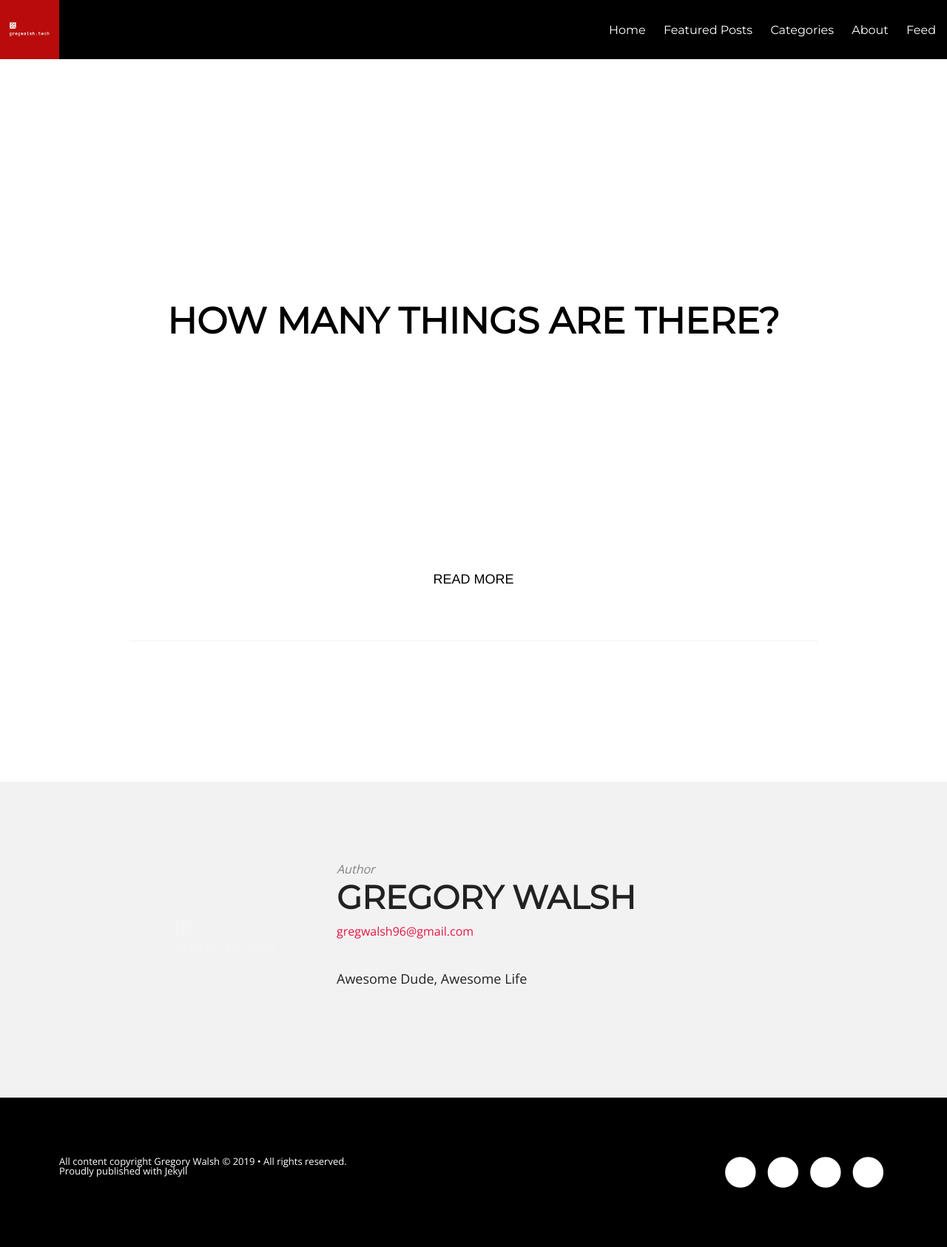
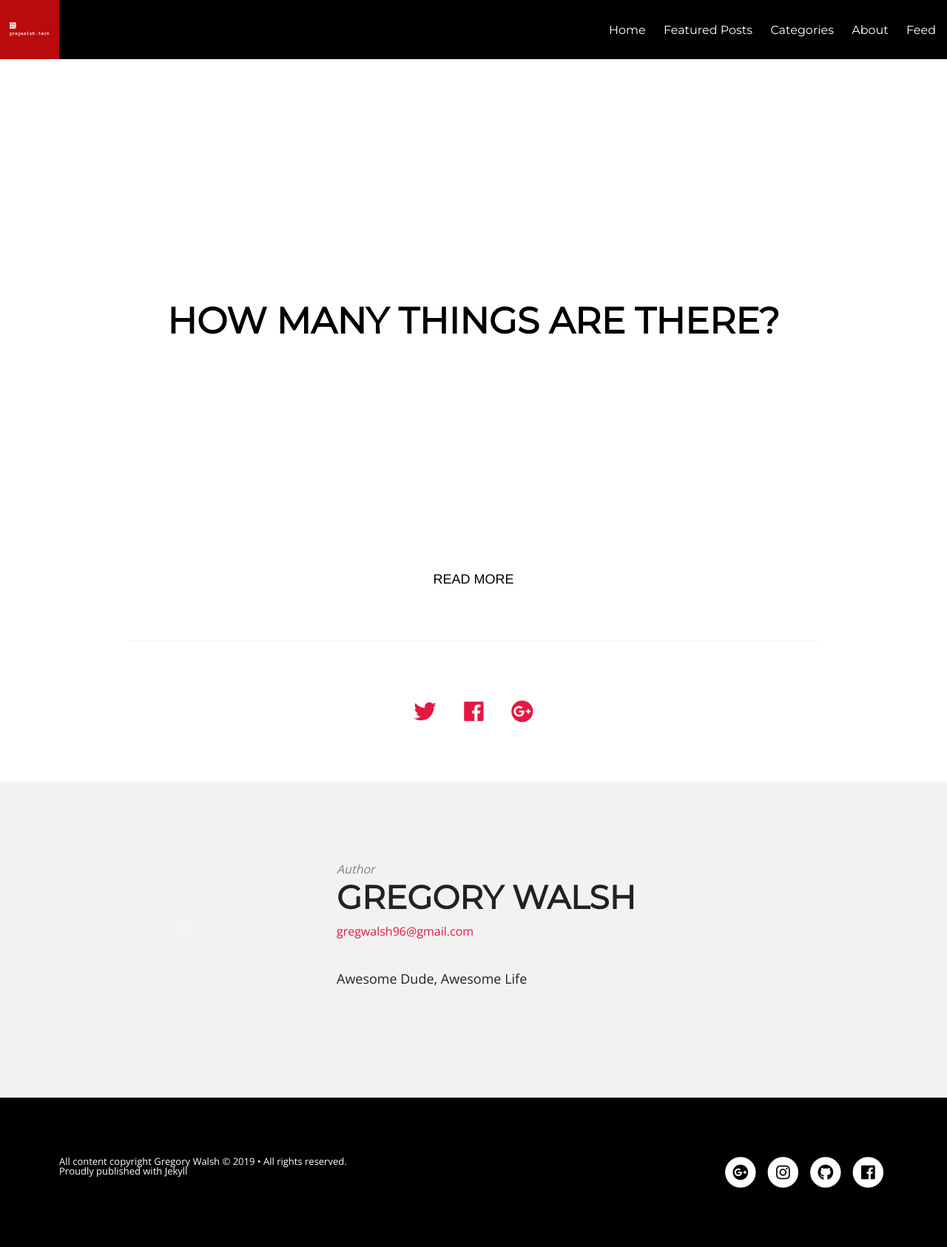
Before and after one commit to walshg3/walshg3.github.io, a Jekyll site: the page built from _posts/2014-05-15-how-many-things-are-there.md, in a window 1280 px wide. Shown: the whole page at 74% size. Built offline with Jekyll 4.4.1, drawn with Linux system fonts in a browser that asks for light colours.

Commit message:
Changes to fonts and added gemfile for local changes

```diff
--- /dev/null
+++ b/Gemfile
@@ -0,0 +1,2 @@
+source 'https://rubygems.org'
+gem 'github-pages', group: :jekyll_plugins
--- a/_includes/footer.html
+++ b/_includes/footer.html
@@ -8,7 +8,7 @@
         {% if site.owner.twitter %}
         <a href="https://twitter.com/{{ site.owner.twitter }}">
             <span class="fa-stack fa-lg">
-                <i class="fa fa-twitter-square fa-4x"></i>
+                <i class="fab fa-twitter-square fa-4x"></i>
             </span>
         </a>
         {% endif %}
@@ -16,7 +16,7 @@
         <a href="{{ site.owner.google_plus }}">
             <span class="fa-stack fa-lg">
                 <i class="fa fa-circle fa-stack-2x fa-inverse"></i>
-                <i class="fa fa-google-plus fa-stack-1x"></i>
+                <i class="fab fa-google-plus fa-stack-1x"></i>
             </span>
         </a>
         {% endif %}
@@ -24,7 +24,7 @@
         <a href="https://instagram.com/{{ site.owner.instagram }}">
             <span class="fa-stack fa-lg">
                 <i class="fa fa-circle fa-stack-2x fa-inverse"></i>
-                <i class="fa fa-instagram fa-stack-1x"></i>
+                <i class="fab fa-instagram fa-stack-1x"></i>
             </span>
         </a>
         {% endif %}
@@ -32,7 +32,7 @@
         <a href="https://github.com/{{ site.owner.github }}">
             <span class="fa-stack fa-lg">
                 <i class="fa fa-circle fa-stack-2x fa-inverse"></i>
-                <i class="fa fa-github fa-stack-1x"></i>
+                <i class="fab fa-github fa-stack-1x"></i>
             </span>
         </a>
         {% endif %}
@@ -40,7 +40,7 @@
         <a href="https://facebook.com/{{ site.owner.facebook }}">
             <span class="fa-stack fa-lg">
                 <i class="fa fa-circle fa-stack-2x fa-inverse"></i>
-                <i class="fa fa-facebook fa-stack-1x"></i>
+                <i class="fab fa-facebook fa-stack-1x"></i>
             </span>
         </a>
         {% endif %}
--- a/_includes/share.html
+++ b/_includes/share.html
@@ -2,15 +2,15 @@
             <section class="summer-post-share">
                 <a class="twitter-icon" href="https://twitter.com/intent/tweet?text=&quot;{{ page.title }}&quot;%20{{ site.url }}{{ page.url }}%20via%20&#64;{{ site.owner.twitter }}"
                     onclick="window.open(this.href, 'twitter-share', 'width=550,height=235');return false;" title="Share on Twitter">
-                    <i class="fa fa-twitter"></i>
+                    <i class="fab fa-twitter"></i>
                 </a>
                 <a class="facebook-icon" href="https://www.facebook.com/sharer/sharer.php?u={{ site.url }}{{ page.url }}"
                     onclick="window.open(this.href, 'facebook-share','width=580,height=296');return false;" title="Share on Facebook">
-                    <i class="fa fa-facebook"></i>
+                    <i class="fab fa-facebook"></i>
                 </a>
                 <a class="google-icon" href="https://plus.google.com/share?url={{ site.url }}{{ page.url }}"
                    onclick="window.open(this.href, 'google-plus-share', 'width=490,height=530');return false;" title="Share on Google+">
-                    <i class="fa fa-google-plus"></i>
+                    <i class="fab fa-google-plus"></i>
                 </a>
             </section>
         </div>
--- a/_layouts/post.html
+++ b/_layouts/post.html
@@ -60,7 +60,8 @@ Owner Name: Gregory Walsh
             </div>
             <div class="bg-img"></div>
         </header>
-        <button class="trigger bg-check" data-info="Read more"><span>Trigger</span></button>
+        <button class="trigger bg-check" data-info="Read more"></button>
+        <!-- {% if page.unsplash %}<img src="https://source.unsplash.com/1920x1080/?nature,wallpapers,architecture"/>{% endif %} -->
         {% if page.imagefeature %}<img src="{{ site.url }}/images/{{ page.imagefeature }}" alt="cover-image" />{% endif %}
         <article class="summer-post-content post">
             <div>{{ content }}
--- a/assets/css/postb146.css
+++ b/assets/css/postb146.css
@@ -73,6 +73,7 @@ html, body, .summer-post-container, .summer-post-header {
     left: 0;
     right: 0;
     bottom: 0;
+    object-fit: cover;
     -webkit-backface-visibility: hidden; }
     .post-template .bg-img img {
       position: absolute;
@@ -81,7 +82,10 @@ html, body, .summer-post-container, .summer-post-header {
       display: block;
       min-width: 100%;
       min-height: 100%;
-      max-width: none; }
+      max-width: 100%;
+      object-fit: cover;
+
+    }
   .post-template .summer-post-title {
     z-index: 1000;
     margin: 0 auto;
```
Also changed, not shown: _posts/2014-05-15-first-commit.md (+1 -1 lines), Gemfile.lock (added), images/code.jpg (added), 5 other files.
